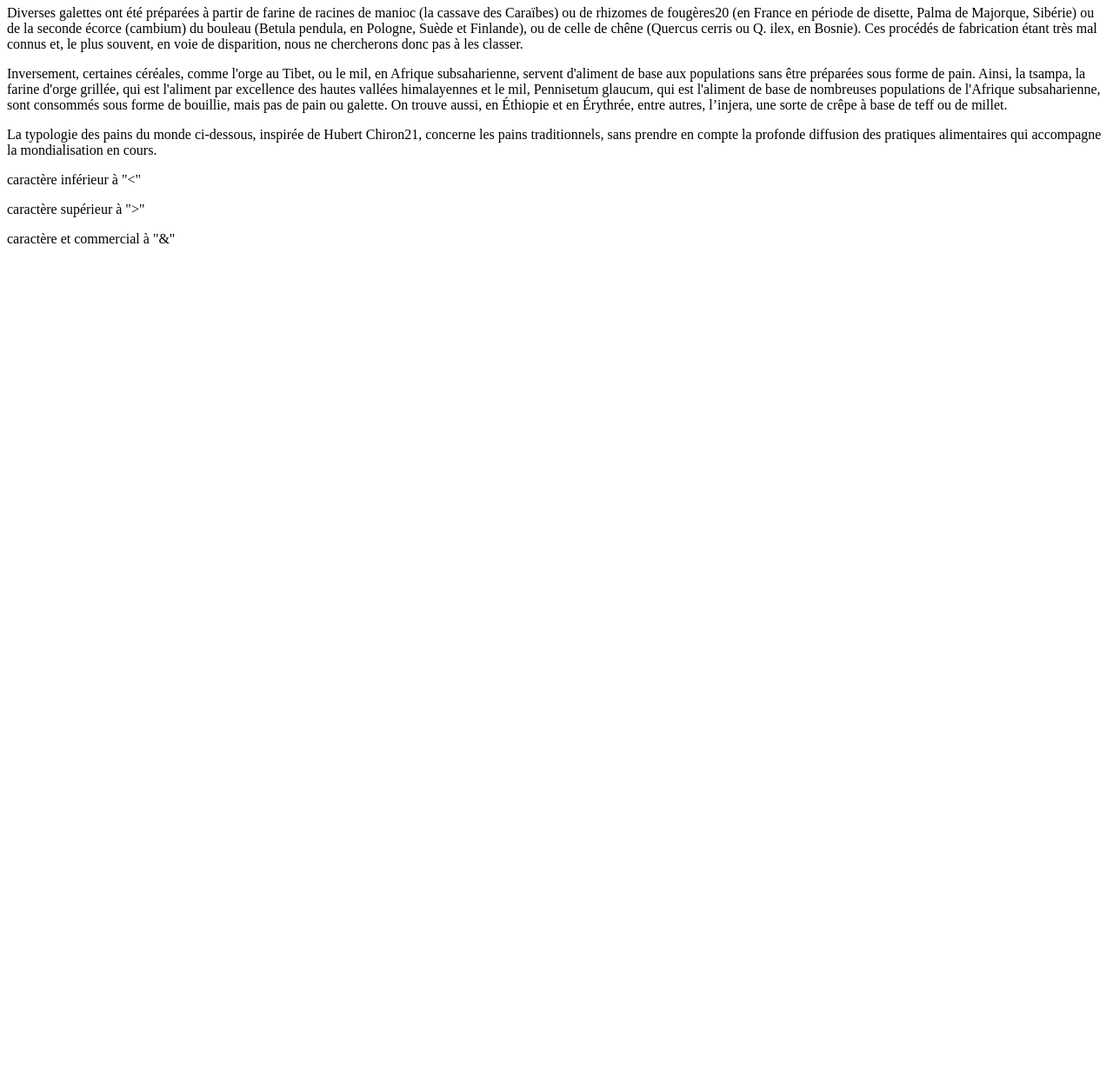
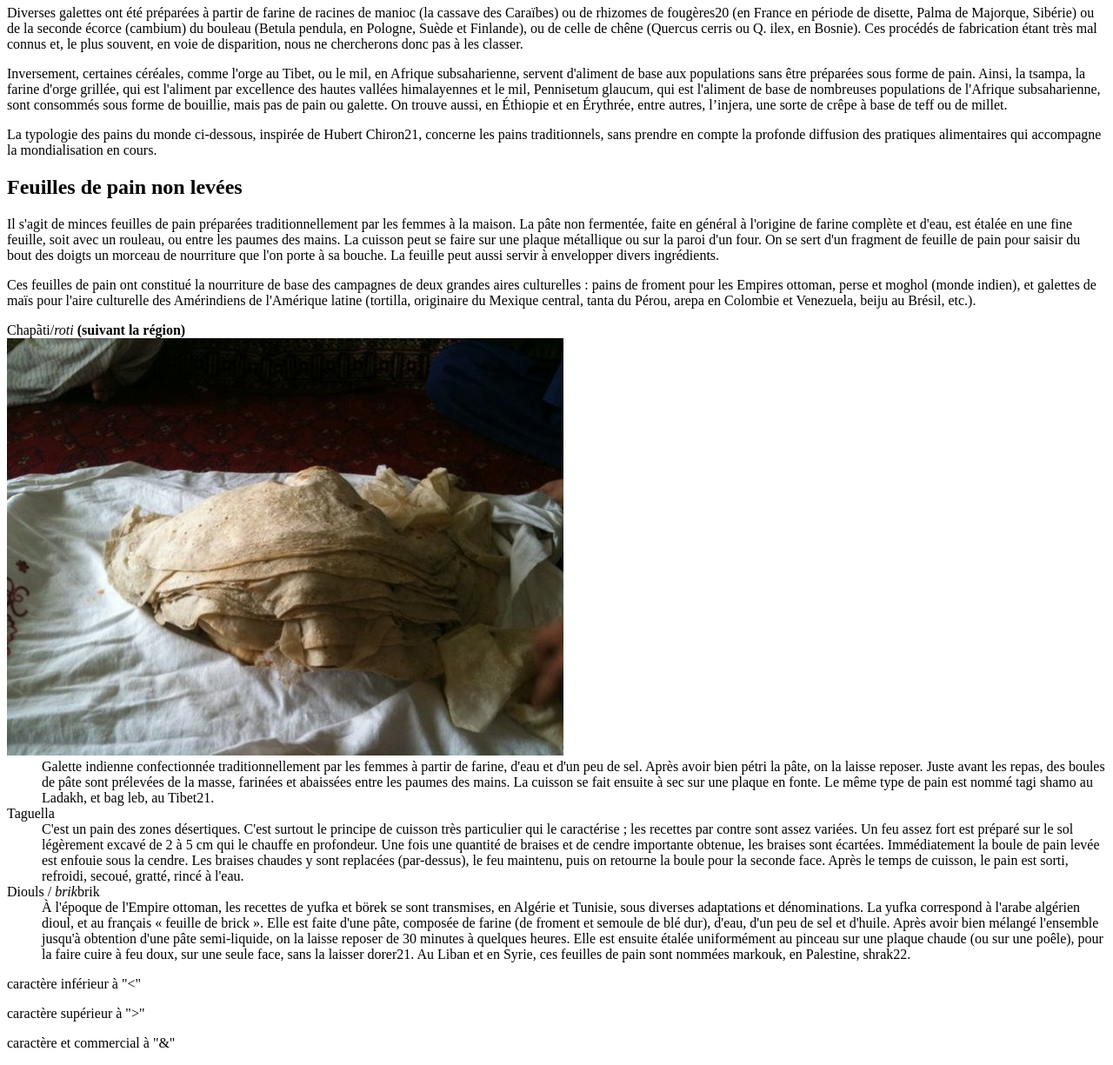
Before and after one commit to Xuffasch/Xuffasch.github.io, a plain HTML site: page index.html in a window 1280 px wide. Shown: the part 2368-3593 px from the top of the page at 87% size. Before the commit the page ends 2668 px from the top, so only its background shows below. Drawn offline with Linux system fonts and the light colour scheme.

Commit message:
Add description list

```diff
--- a/index.html
+++ b/index.html
@@ -136,6 +136,29 @@
 
     <p>
       La typologie des pains du monde ci-dessous, inspirée de Hubert Chiron21, concerne les pains traditionnels, sans prendre en compte la profonde diffusion des pratiques alimentaires qui accompagne la mondialisation en cours.</p>
+
+      <h2>Feuilles de pain non levées</h2>
+      <p>
+        Il s'agit de minces feuilles de pain préparées traditionnellement par les femmes à la maison. La pâte non fermentée, faite en général à l'origine de farine complète et d'eau, est étalée en une fine feuille, soit avec un rouleau, ou entre les paumes des mains. La cuisson peut se faire sur une plaque métallique ou sur la paroi d'un four. On se sert d'un fragment de feuille de pain pour saisir du bout des doigts un morceau de nourriture que l'on porte à sa bouche. La feuille peut aussi servir à envelopper divers ingrédients.</p>
+
+      <p>
+        Ces feuilles de pain ont constitué la nourriture de base des campagnes de deux grandes aires culturelles : pains de froment pour les Empires ottoman, perse et moghol (monde indien), et galettes de maïs pour l'aire culturelle des Amérindiens de l'Amérique latine (tortilla, originaire du Mexique central, tanta du Pérou, arepa en Colombie et Venezuela, beiju au Brésil, etc.).</p>
+
+      <!-- Use of a description list <dl> -->
+      <dl>
+        <dt>Chapãti/<i>roti</i> <b>(suivant la région)</b></dt>
+          <img src="images/roti-640.jpg"
+                alt="pain Chapati ou roti">
+          <dd>
+            Galette indienne confectionnée traditionnellement par les femmes à partir de farine, d'eau et d'un peu de sel. Après avoir bien pétri la pâte, on la laisse reposer. Juste avant les repas, des boules de pâte sont prélevées de la masse, farinées et abaissées entre les paumes des mains. La cuisson se fait ensuite à sec sur une plaque en fonte. Le même type de pain est nommé tagi shamo au Ladakh, et bag leb, au Tibet21.</dd>
+        <dt>Taguella</dt>
+          <dd>
+            C'est un pain des zones désertiques. C'est surtout le principe de cuisson très particulier qui le caractérise ; les recettes par contre sont assez variées. Un feu assez fort est préparé sur le sol légèrement excavé de 2 à 5 cm qui le chauffe en profondeur. Une fois une quantité de braises et de cendre importante obtenue, les braises sont écartées. Immédiatement la boule de pain levée est enfouie sous la cendre. Les braises chaudes y sont replacées (par-dessus), le feu maintenu, puis on retourne la boule pour la seconde face. Après le temps de cuisson, le pain est sorti, refroidi, secoué, gratté, rincé à l'eau.</dd>
+        <dt>Diouls / <i>brik</i>brik</dt>
+            <dd>
+              À l'époque de l'Empire ottoman, les recettes de yufka et börek se sont transmises, en Algérie et Tunisie, sous diverses adaptations et dénominations. La yufka correspond à l'arabe algérien dioul, et au français « feuille de brick ». Elle est faite d'une pâte, composée de farine (de froment et semoule de blé dur), d'eau, d'un peu de sel et d'huile. Après avoir bien mélangé l'ensemble jusqu'à obtention d'une pâte semi-liquide, on la laisse reposer de 30 minutes à quelques heures. Elle est ensuite étalée uniformément au pinceau sur une plaque chaude (ou sur une poêle), pour la faire cuire à feu doux, sur une seule face, sans la laisser dorer21. Au Liban et en Syrie, ces feuilles de pain sont nommées markouk, en Palestine, shrak22.</dd>
+      </dl>
+
   <!-- Special characters that need to be replaced to be used in the content-->
   <p>
     caractère inférieur à "&lt;"
```
Also changed, not shown: images/roti-640.jpg (added).
